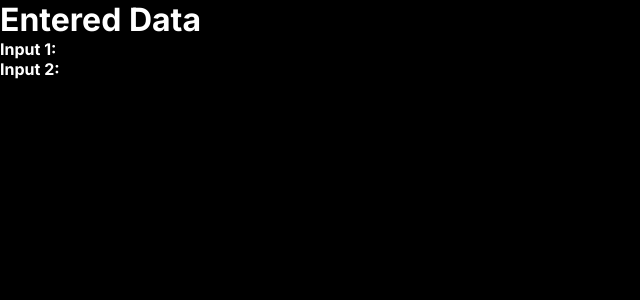
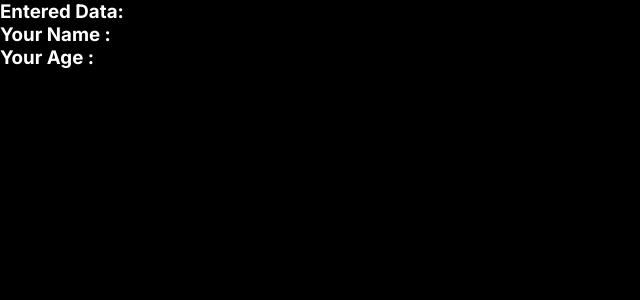
Before and after one commit to Umgoel/CaterNinja-internship, a Next.js app: page /Display in a window 1280 px wide. Shown: the top 300 px of the page, without its empty margins (0-640 px from the left). Built offline with nearby package versions, Linux system fonts and the light colour scheme.

Commit message:
updated Display/page.tsx
yet to apply styling

```diff
--- a/src/app/Display/page.tsx
+++ b/src/app/Display/page.tsx
@@ -1,17 +1,15 @@
-"use client";
-import { useRouter } from 'next/navigation';
+'use client'
 
-const Display: React.FC = () => {
-  const router = useRouter();
-  const { input1, input2 } = router.query;
+import { useSearchParams } from 'next/navigation'
 
+
+export default function SearchBar() {
+  const searchParams = useSearchParams()
+  const inp1 = searchParams.get('input1')
+  const inp2 = searchParams.get('input2')
   return (
-    <div>
-      <h1>Entered Data</h1>
-      <p><strong>Input 1:</strong> {input1}</p>
-      <p><strong>Input 2:</strong> {input2}</p>
-    </div>
+  <h3 > Entered Data: <br></br>
+  Your Name : {inp1} <br></br>
+  Your Age : {inp2} <br></br></h3>
   );
-};
-
-export default Display;
+}
```
Also changed, not shown: src/app/Form/page.tsx (+9 -17 lines).
